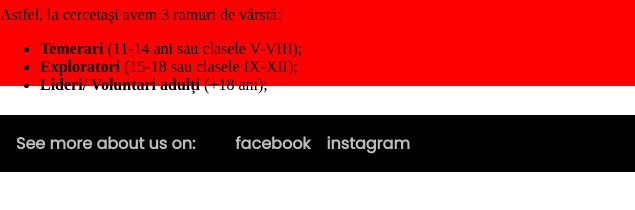
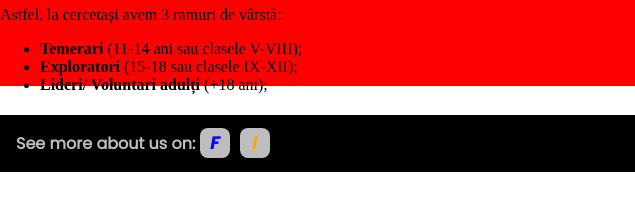
Before and after one commit to casistieinfo/Individ_Proj, a plain HTML site: page html/home.html in a window 1280 px wide. Shown: the part 628-838 px from the top of the page, 0-635 px from the left. Drawn offline with Linux system fonts and the light colour scheme.

Commit message:
Footer - Buttons(Not working yet)

```diff
--- a/Style/Footer/footer.scss
+++ b/Style/Footer/footer.scss
@@ -32,6 +32,54 @@
                 }
             }
         }
+
+        .button{
+            display: inline-block;
+            margin: .8em .3em;
+            height: 30px;
+            width: 30px;
+            vertical-align: middle;
+            background: rgb(189, 189, 189);
+            border-radius: .5em;
+            cursor: pointer;
+            transition: all 0.3s ease-out;
+            overflow: hidden;
+
+            &:hover{
+                width: 150px;
+                background: var(--Phoenix-Color);
+                color: black;
+            }
+
+            span{
+                font-size: 15px;
+                font-weight: 250;
+                line-height: 30px;
+                margin-left: 10px;
+            }
+
+            .icon{
+                height: 30px;
+                width: 30px;
+                display: inline-block;
+                line-height: 30px;
+                box-sizing: border-box;
+                text-align: center;
+                border-radius: 50px;
+
+                .Facebook-Letter{
+                    color: blue;
+                }
+
+                .Instagram-Letter{
+                    color: orange;
+                }
+                i{
+                    font-size: 18px;
+                    line-height: 30px;
+                }
+            }
+        }
     }
 
     .Credits{
--- a/html/home.html
+++ b/html/home.html
@@ -70,16 +70,22 @@
         <div class="Right-Foot">
             <p class="See-More-Text">See more about us on: </p>
 
-            <ul>
-                <li><a href="https://www.facebook.com/scoutarad">facebook</a></li>
-                <li><a href="https://www.instagram.com/centrul.local.phoenix/">instagram</a></li>
-            </ul>
+            <div class="button">
+                <div class="icon"><i class="Facebook-Letter"> F</i></div>
+                <span>Facebook</span>
+            </div>
+
+            <div class="button">
+                <div class="icon"><i class="Instagram-Letter">I</i></div>
+                <span>Instagram</span>
+            </div>
 
         </div>
 
             <img class="Lorem-Ipsum-Img" src="/logouri/Lorem_Ipsum.jpg">
             <p class="Credits">Site by <span>Lorem Ipsum</span></p>
 
+
     </div>
 </body>
 
```
Also changed, not shown: html/forum.html (+6 -5 lines), Style/Footer/footer.css, 1 other file.
